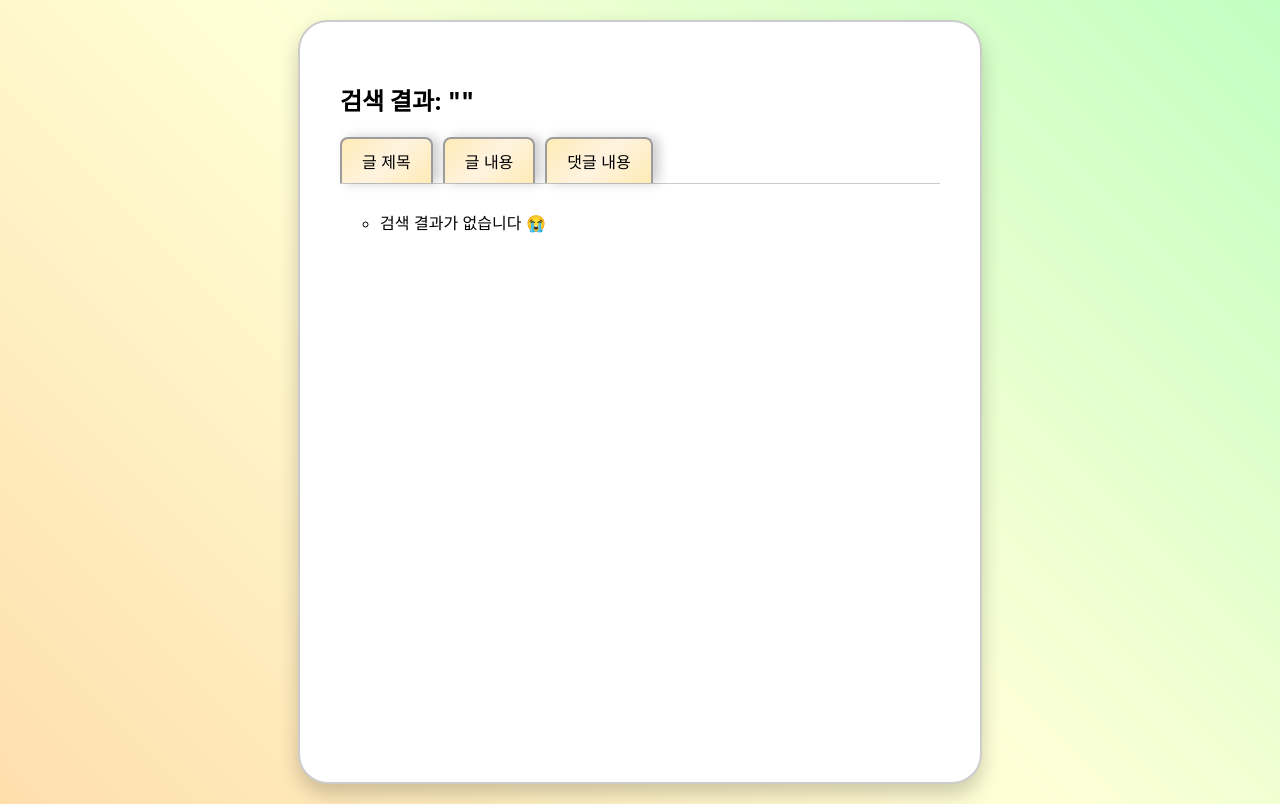
After one commit to MinhyeongKim0412/Project_4_Final, a Django app: page /search/ in a window 1280 px wide. The commit adds this page. Run offline with Django 5.2, Linux system fonts and the light colour scheme; some web fonts are replaced.

Commit message:
- 기능 추가: 검색 결과 출력 - 기능 개선: 조회수 세기 로직 도입, 게시판에서만 보이던 프로필 사진을 게시물 조회에서도 불러오기

```diff
--- a/Team_3E_apart/models.py
+++ b/Team_3E_apart/models.py
@@ -32,8 +32,6 @@ class CustomUser(AbstractUser):
     def __str__(self):
         return self.username  # 사용자 이름을 문자열로 반환
 
-
-
 # 게시판 모델 (글 작성, 수정, 삭제, 조회 기능)
 class Post(models.Model):
     TOPIC_CHOICES = [
@@ -51,6 +49,7 @@ class Post(models.Model):
     updated_at = models.DateTimeField(auto_now=True)  # 수정일
     likes = models.IntegerField(default=0)  # 좋아요 수
     dislikes = models.IntegerField(default=0)  # 싫어요 수
+    views = models.IntegerField(default=0)  # 조회수 필드 추가
 
     def __str__(self):
         return self.title  # 제목을 문자열로 반환
@@ -58,6 +57,7 @@ class Post(models.Model):
     @property
     def comment_count(self):
         return self.comments.count()  # 댓글 수를 반환하는 프로퍼티
+
 
 
 # 댓글 모델 (게시글에 대한 댓글 기능)
--- /dev/null
+++ b/Team_3E_apart/static/css/search_results.css
@@ -0,0 +1,96 @@
+/* Pretendard Variable 폰트 가져오기 */
+@import url("https://cdn.jsdelivr.net/gh/orioncactus/pretendard@v1.3.9/dist/web/variable/pretendardvariable.min.css");
+
+/* 배경 그라데이션 */
+body {
+    background: linear-gradient(45deg, rgba(255, 214, 151, 0.8), rgba(255, 255, 204, 0.8), rgba(178, 255, 178, 0.8));
+    font-family: "Pretendard Variable", Pretendard, -apple-system, BlinkMacSystemFont, system-ui, Roboto, "Helvetica Neue", "Segoe UI", "Apple SD Gothic Neo", "Noto Sans KR", "Malgun Gothic", "Apple Color Emoji", "Segoe UI Emoji", "Segoe UI Symbol", sans-serif;
+}
+
+/* 메인 컬러 */
+:root {
+    --main-color: #ff6f20; /* 주황색 */
+    --light-orange: #ffb84d; /* 연주황색 */
+    --gray: #ccc; /* 회색 */
+    --black: #000; /* 검정색 */
+}
+
+/* 탭 스타일 */
+.tabs {
+    display: flex;
+    border-bottom: 1px solid #ccc;
+    margin-bottom: 10px;
+}
+
+.tab {
+    padding: 10px 20px;
+    cursor: pointer;
+    border: 2px solid #9c9c9c; /* 진회색 보더 라인 */
+    border-bottom: none;
+    background: linear-gradient(135deg, #FFEBB5, #FFF3E0, #FFEBB5); /* 파스텔톤 연주황, 연노랑, 연초록으로 그라데이션 */
+    color: var(--black);
+    border-top-left-radius: 8px; /* 위 왼쪽 모서리 둥글게 */
+    border-top-right-radius: 8px; /* 위 오른쪽 모서리 둥글게 */
+    border-bottom-left-radius: 0; /* 아래 왼쪽 모서리 각지게 */
+    border-bottom-right-radius: 0; /* 아래 오른쪽 모서리 각지게 */
+    margin-right: 10px; /* 탭 사이 간격 */
+    transition: background-color 0.3s ease, transform 0.2s ease; /* 변형 효과 추가 */
+    box-shadow: 6px 0 12px rgba(0, 0, 0, 0.2); /* 오른쪽에 그림자 추가 */
+}
+
+/* 마지막 탭의 마진 제거 */
+.tab:last-child {
+    margin-right: 0;
+}
+
+/* 호버 효과 */
+.tab:hover {
+    color: #FFA500; /* 호버 시 글자 색을 주황색으로 변경 */
+    font-weight: bold; /* 글자 볼드 처리 */
+}
+
+
+.active {
+    border-color: var(--gray);
+    font-weight: bold;
+}
+
+/* 검색 결과 스타일 */
+.results {
+    display: none;
+}
+
+.active-results {
+    display: block;
+}
+
+li {
+    list-style-type: circle; /* 불릿 제거 */
+    margin: 10px 0;
+}
+
+a {
+    text-decoration: none; /* 링크 밑줄 제거 */
+    color: var(--black); /* 링크 색상 */
+    transition: color 0.3s ease;
+}
+
+a:hover {
+    color: var(--main-color); /* 링크 호버 시 주황색 */
+}
+
+/* 모바일 화면 스타일 */
+.mobile-screen {
+    width: 600px;
+    height: 85vh;
+    margin: 20px auto;
+    background-color: #fff;
+    border-radius: 30px;
+    overflow: hidden;
+    box-shadow: 0 10px 20px rgba(0, 0, 0, 0.2);
+    position: relative;
+    display: flex;
+    flex-direction: column;
+    border: 2px solid var(--gray);
+    padding: 40px; /* 내부 패딩 추가 */
+}
--- /dev/null
+++ b/Team_3E_apart/static/js/search_results.js
@@ -0,0 +1,16 @@
+function showResults(tab) {
+    const results = document.querySelectorAll('.results');
+    const tabs = document.querySelectorAll('.tab');
+    results.forEach(result => {
+        result.classList.remove('active-results');
+    });
+    tabs.forEach(t => {
+        t.classList.remove('active');
+    });
+
+    document.getElementById(tab).classList.add('active-results');
+    const activeTab = Array.from(tabs).find(t => t.innerText === tab.charAt(0).toUpperCase() + tab.slice(1));
+    if (activeTab) {
+        activeTab.classList.add('active');
+    }
+}
--- a/Team_3E_apart/templates/main.html
+++ b/Team_3E_apart/templates/main.html
@@ -28,7 +28,11 @@
         </div>
         <header>
             <img src="https://mblogthumb-phinf.pstatic.net/MjAxODA5MjBfMjUz/MDAxNTM3NDExNDI5Njkx.h7tU2hXwycqD8QqQh_kt6S22wumbpTVBtlvxo2TJkIcg.hb_hXEax3pxzNYMAHBIBhlj2v602muJCmtDcFmgKv1wg.PNG.dnduf75/%EB%A1%9C%EA%B3%A0%EB%8B%A4%EC%9A%B4%EB%A1%9C%EB%93%9C-%ED%95%9C%EA%B5%AD%EC%A0%84%EB%A0%A5%EA%B3%B5%EC%82%AC%EB%A1%9C%EA%B3%A0-5.png?type=w800" alt="로고" class="logo">
-            <button class="search-button">🔍</button>
+            <form method="GET" action="{% url '검색' %}">
+                <input type="text" name="query" placeholder="검색어를 입력하세요" required>
+                <button type="submit" class="search-button">🔍</button>
+            </form>
+
         </header>
         <div class="outer">
             <div class="inner-list">
--- a/Team_3E_apart/templates/post_view.html
+++ b/Team_3E_apart/templates/post_view.html
@@ -16,7 +16,7 @@
         <h2>게시물 조회하기</h2> <!-- 1행: 게시판/토픽 -->
 
         <div class="author-info"> <!-- 2행: 작성자 정보 -->
-            <img src="{{ post.author.profile_image.url }}" alt="{{ post.author.username }}의 프로필 사진" class="profile-pic">
+            <img src="{{ post.author.profile_picture.url }}" alt="{{ post.author.username }}의 프로필 사진" class="profile-pic">
             <div class="author-details"> <!-- 작성자 세부사항 -->
                 <p><strong>{{ post.author.username }}</strong> / <span class="time-ago" data-timestamp="{{ post.created_at|date:'c' }}"></span></p> <!-- 1행: 작성자 이름과 시간 -->
                 <p>조회수: {{ post.views }}</p> <!-- 2행: 조회수 -->
--- /dev/null
+++ b/Team_3E_apart/templates/search_results.html
@@ -0,0 +1,69 @@
+<!DOCTYPE html>
+<html lang="ko">
+<head>
+    <meta charset="UTF-8">
+    <meta name="viewport" content="width=device-width, initial-scale=1.0">
+    <title>검색 결과</title>
+    {% load static %}
+    <link rel="stylesheet" href="https://cdn.jsdelivr.net/gh/orioncactus/pretendard@v1.3.9/dist/web/variable/pretendardvariable.min.css"> <!-- 프리텐다드 폰트 추가 -->
+    <link rel="stylesheet" href="{% static 'css/search_results.css' %}"> <!-- 스타일 시트 연결 -->
+    <script src="{% static 'js/search_results.js' %}"></script>
+</head>
+<body>
+    <div class="mobile-screen">
+        <h2>검색 결과: "{{ query }}"</h2>
+
+        <div class="tabs">
+            <div class="tab" onclick="showResults('titles')">글 제목</div>
+            <div class="tab" onclick="showResults('contents')">글 내용</div>
+            <div class="tab" onclick="showResults('comments')">댓글 내용</div>
+        </div>
+
+        <div id="titles" class="results active-results">
+            <ul>
+                {% for result in search_results %}
+                    {% if result.title and query in result.title %}
+                    <li>
+                        <a href="{% url '글조회' result.id %}">{{ result.title }}</a>
+                    </li>
+                    {% endif %}
+                {% empty %}
+                <li>검색 결과가 없습니다 😭</li>
+                {% endfor %}
+            </ul>
+        </div>
+
+        <div id="contents" class="results">
+            <ul>
+                {% for result in search_results %}
+                    {% if result.content and query in result.content %}
+                    <li>
+                        <a href="{% url '글조회' result.id %}">{{ result.content }}</a>
+                    </li>
+                    {% endif %}
+                {% empty %}
+                <li>검색 결과가 없습니다 😭</li>
+                {% endfor %}
+            </ul>
+        </div>
+
+        <div id="comments" class="results">
+            <ul>
+                {% for result in search_results %}
+                    {% for comment in result.comments.all %}
+                        {% if query in comment.content %}
+                        <li>
+                            <a href="{% url '글조회' result.id %}">{{ comment.content }}</a>
+                        </li>
+                        {% endif %}
+                    {% empty %}
+                    <li>검색 결과가 없습니다 😭</li>
+                    {% endfor %}
+                {% empty %}
+                <li>검색 결과가 없습니다 😭</li>
+                {% endfor %}
+            </ul>
+        </div>
+    </div>
+</body>
+</html>
--- a/Team_3E_apart/urls.py
+++ b/Team_3E_apart/urls.py
@@ -35,4 +35,5 @@ urlpatterns = [
     path('public-usage/', views.public_energy_usage, name='전기사용량'),  # 공용전기사용량 조회
     path('campaign/', views.campaign, name='캠페인'),  # 진행중인 캠페인
     path('facility/', views.facility_reservation, name='편의시설예약'),  # 편의시설 예약
+    path('search/', views.search, name='검색'),
 ] + static(settings.MEDIA_URL, document_root=settings.MEDIA_ROOT)
--- a/Team_3E_apart/views.py
+++ b/Team_3E_apart/views.py
@@ -6,6 +6,9 @@ from django.contrib import messages
 from django.contrib.auth.decorators import login_required  # 로그인 필요 데코레이터 추가
 from .forms import CustomUserCreationForm, PostForm, CommentForm, ProfilePictureForm  # 커스텀 사용자 생성 폼 및 게시글 작성을 위한 폼 import
 from .models import CustomUser, Post, Comment, Like, Dislike  # Post 모델 import
+from . import models
+from django.db.models import Q
+
 
 def main(request):
     return render(request, 'main.html', {'user': request.user})
@@ -361,3 +364,22 @@ def campaign(request):
 # 편의시설 예약
 def facility_reservation(request):
     return render(request, 'facility_reservation.html')
+
+# 검색 결과
+def search(request):
+    query = request.GET.get('query', '')
+    if query:
+        search_results = Post.objects.filter(
+            Q(title__icontains=query) |  # 제목에 검색어가 포함된 글 찾기
+            Q(content__icontains=query)  # 내용에 검색어가 포함된 글 찾기
+        )
+    else:
+        search_results = Post.objects.none()
+
+    return render(request, 'search_results.html', {'search_results': search_results, 'query': query})
+
+# 게시물 조회수
+def post_detail(request, post_id):
+    post = get_object_or_404(Post, id=post_id)
+    post.views += 1  # 조회수 증가
+    post.save()  # 변경 사항 저장
```
Also changed, not shown: Team_3E_apart/static/css/main.css (+30 -5 lines), Team_3E_apart/migrations/0008_post_views.py (added).
